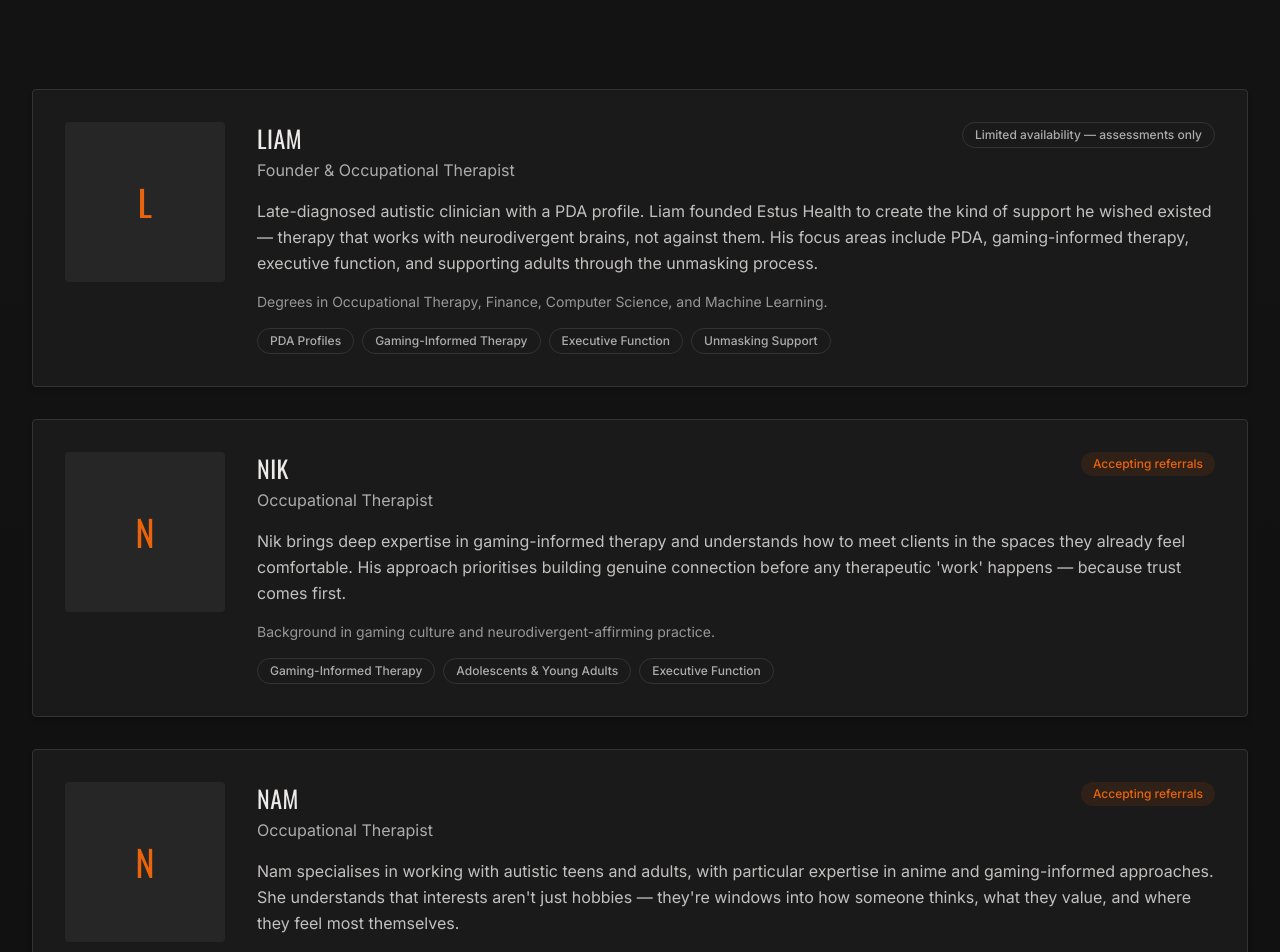
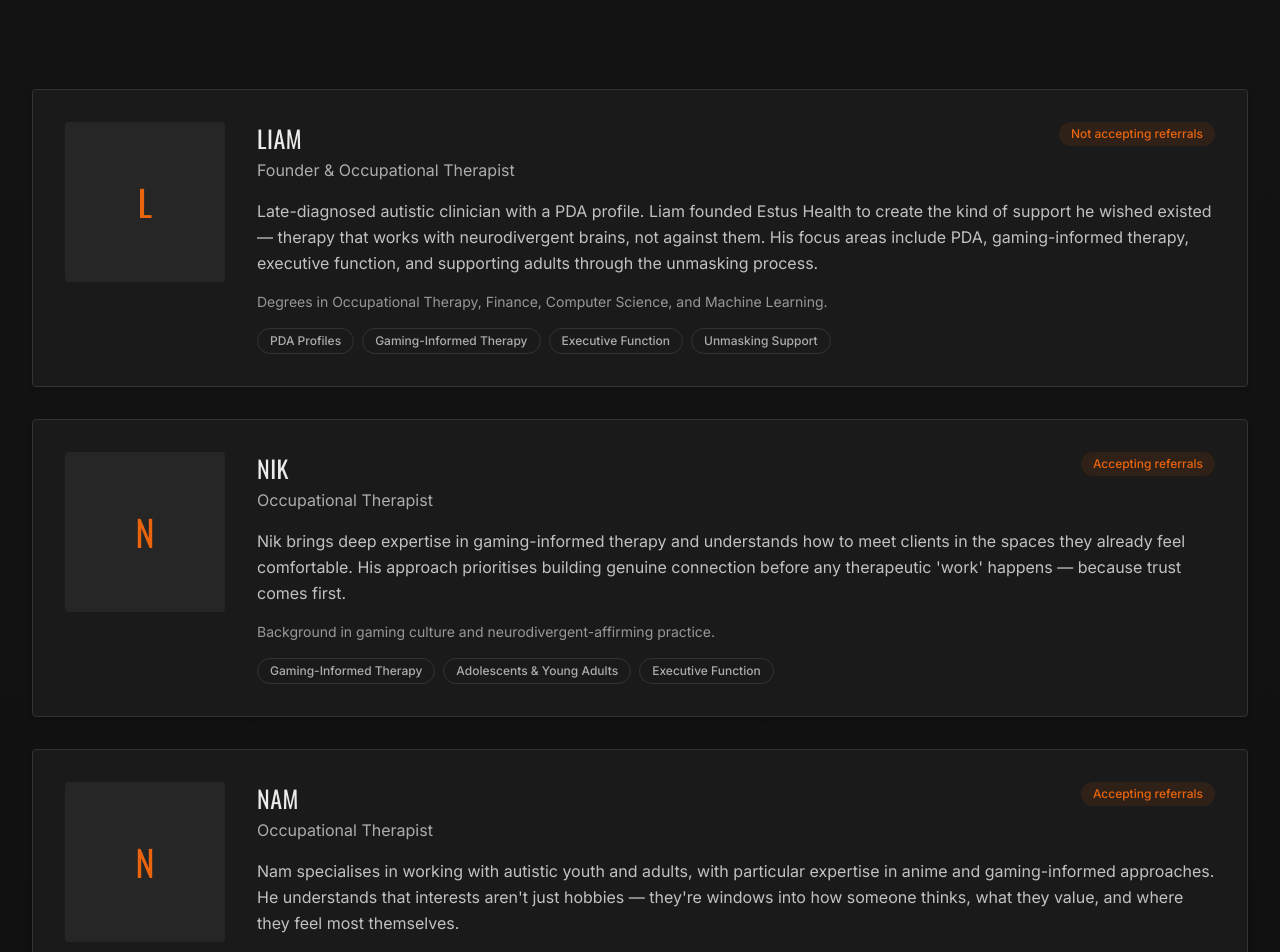
Before and after one commit to EstusHealth/estus-health-website, a React (Vite) app: page /about/team in a window 1280 px wide. Shown: the part 440-1392 px from the top of the page. Built offline with nearby package versions, Linux system fonts and the light colour scheme.

Commit message:
Update TeamPage.jsx

```diff
--- a/src/pages/TeamPage.jsx
+++ b/src/pages/TeamPage.jsx
@@ -5,7 +5,7 @@
   {
     name: "Liam",
     role: "Founder & Occupational Therapist",
-    status: "Limited availability — assessments only",
+    status: "Not accepting referrals",
     bio: "Late-diagnosed autistic clinician with a PDA profile. Liam founded Estus Health to create the kind of support he wished existed — therapy that works with neurodivergent brains, not against them. His focus areas include PDA, gaming-informed therapy, executive function, and supporting adults through the unmasking process.",
     background: "Degrees in Occupational Therapy, Finance, Computer Science, and Machine Learning.",
     specialties: ["PDA Profiles", "Gaming-Informed Therapy", "Executive Function", "Unmasking Support"],
@@ -22,7 +22,7 @@
     name: "Nam",
     role: "Occupational Therapist",
     status: "Accepting referrals",
-    bio: "Nam specialises in working with autistic teens and adults, with particular expertise in anime and gaming-informed approaches. She understands that interests aren't just hobbies — they're windows into how someone thinks, what they value, and where they feel most themselves.",
+    bio: "Nam specialises in working with autistic youth and adults, with particular expertise in anime and gaming-informed approaches. He understands that interests aren't just hobbies — they're windows into how someone thinks, what they value, and where they feel most themselves.",
     background: "Passionate about anime, gaming, and neuroaffirming practice.",
     specialties: ["Anime-Informed Therapy", "Gaming", "Teens & Young Adults"],
   },
```
